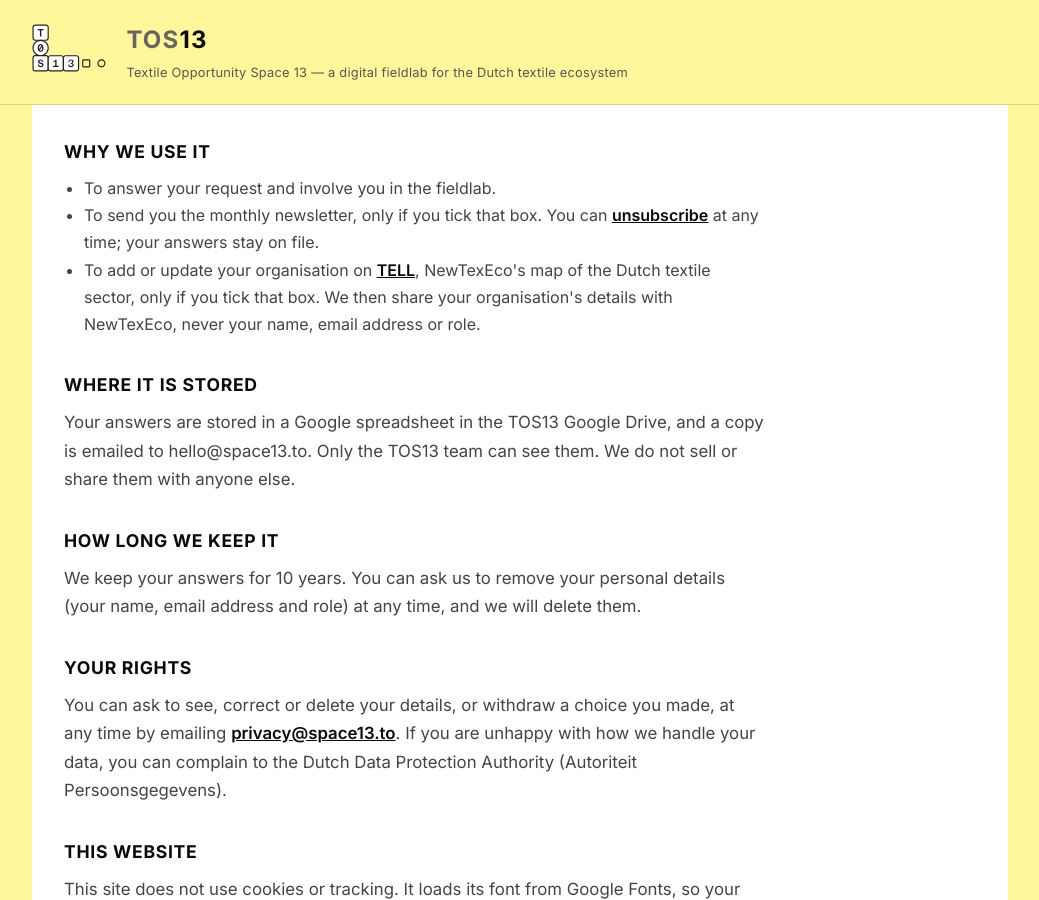
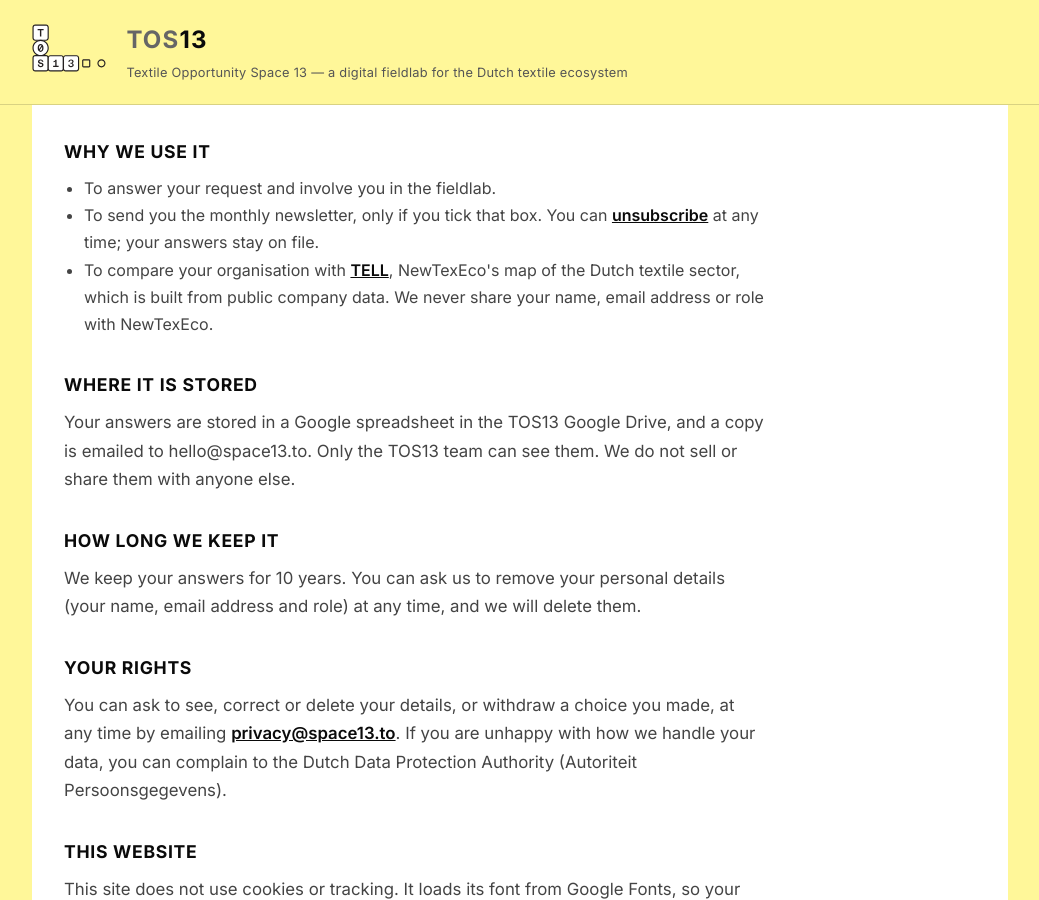
Before and after one commit to tospace13-hub/tos13website, a Jekyll site: the page built from privacy.md, in a window 1280 px wide and 900 px high, scrolled down 560 px. Shown: the whole window, without its empty margins (120-1159 px from the left). Built offline with Jekyll 4.4.1, drawn with Linux system fonts in a browser that asks for light colours.

Commit message:
Join form: drop the TELL consent tick box
TELL is built from public company data, so the form no longer asks for
permission to share organisation details with it. The privacy statement
now says responses are compared with TELL and that personal details are
never shared with NewTexEco. consent_tell is removed from the script's
columns.

Co-Authored-By: Claude Opus 5.5 <noreply@anthropic.com>
Claude-Session: https://claude.ai/code/session_01DCVmvLrD6QDfCoXCEUNLAe

```diff
--- a/join.html
+++ b/join.html
@@ -124,7 +124,6 @@ permalink: /join/
 <fieldset class="choice-group consent" aria-label="Consent">
 <label class="choice"><input type="checkbox" name="consent_privacy" value="Yes" required> <span>I agree that TOS13 stores my answers to follow up on this request, as described in the <a href="{{ '/privacy/' | relative_url }}">privacy statement</a>. <span class="req">*</span></span></label>
 <label class="choice"><input type="checkbox" name="consent_newsletter" value="Yes"> <span>Send me the monthly TOS13 newsletter. You can <a href="{{ '/unsubscribe/' | relative_url }}">unsubscribe</a> at any time.</span></label>
-<label class="choice"><input type="checkbox" name="consent_tell" value="Yes"> <span>NewTexEco may use my organisation's details (not my personal details) to add or update it on TELL.</span></label>
 </fieldset>
 
 <div class="trap" aria-hidden="true">
--- a/privacy.md
+++ b/privacy.md
@@ -21,7 +21,7 @@ permalink: /privacy/
 <ul>
 <li>To answer your request and involve you in the fieldlab.</li>
 <li>To send you the monthly newsletter, only if you tick that box. You can <a href="{{ '/unsubscribe/' | relative_url }}">unsubscribe</a> at any time; your answers stay on file.</li>
-<li>To add or update your organisation on <a href="https://tell.newtexeco.nl" target="_blank" rel="noopener">TELL</a>, NewTexEco's map of the Dutch textile sector, only if you tick that box. We then share your organisation's details with NewTexEco, never your name, email address or role.</li>
+<li>To compare your organisation with <a href="https://tell.newtexeco.nl" target="_blank" rel="noopener">TELL</a>, NewTexEco's map of the Dutch textile sector, which is built from public company data. We never share your name, email address or role with NewTexEco.</li>
 </ul>
 
 <h2>Where it is stored</h2>
```
Also changed, not shown: _tools/join-form/README.md (+2 -2 lines), 1 other file.
